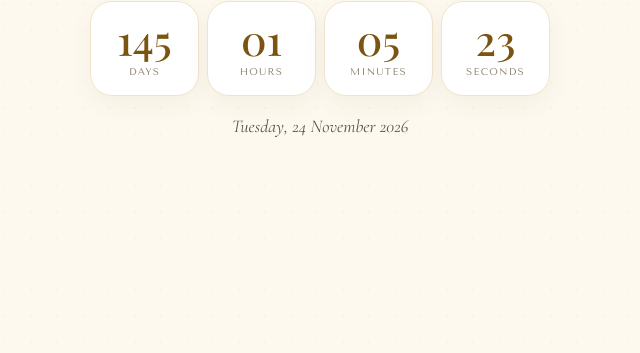
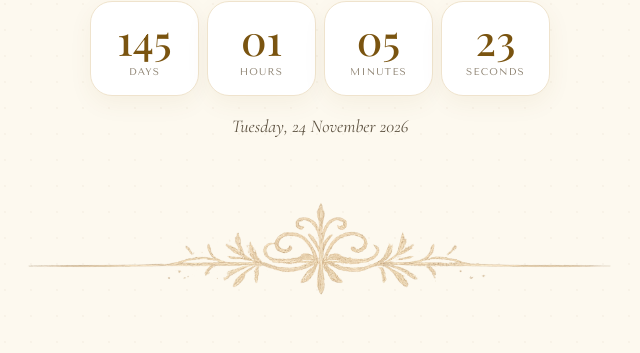
Before and after one commit to hswedding/Wedding-Invitation, a React (Vite) app: page / in a window 1280 px wide. Shown: the part 1023-1376 px from the top of the page, without its empty margins (320-960 px from the left). Built offline with nearby package versions, Linux system fonts and the light colour scheme; a web font is replaced by a local one.

Commit message:
divider added

```diff
--- a/src/sections/Countdown.jsx
+++ b/src/sections/Countdown.jsx
@@ -2,6 +2,7 @@ import { useEffect, useRef, useState } from 'react';
 import { gsap, useGSAP } from '../lib/gsap.js';
 import { wedding } from '../data.js';
 import feather from '../Images/decor/feather.png';
+import divider from '../Images/decor/divider.png';
 
 const target = new Date(wedding.dateTimeISO).getTime();
 
@@ -55,6 +56,7 @@ export default function Countdown() {
           </div>
         )}
         <p className="countdown__sub">{wedding.dayLabel}, {wedding.dateLabel}</p>
+        <img className="decor-divider" src={divider} alt="" aria-hidden="true" loading="lazy" />
       </div>
     </section>
   );
--- a/src/styles/components.css
+++ b/src/styles/components.css
@@ -24,6 +24,13 @@
 .decor--footer {
   bottom: 0; left: 50%; transform: translateX(-50%);
   width: min(400px, 76vw); opacity: 0.5;
+}
+/* in-flow flourish that closes the countdown, leading into the films */
+.decor-divider {
+  display: block; margin: var(--sp-7) auto 0;
+  width: min(620px, 92vw);
+  mix-blend-mode: multiply; opacity: 0.85;
+  pointer-events: none; user-select: none;
 }
 
 /* ---- Envelope film (scene 0) ---------------------------------------------- */
```
Also changed, not shown: src/Images/decor/divider.png (added), 1 other file (tests, documents, lock files or other folders).
